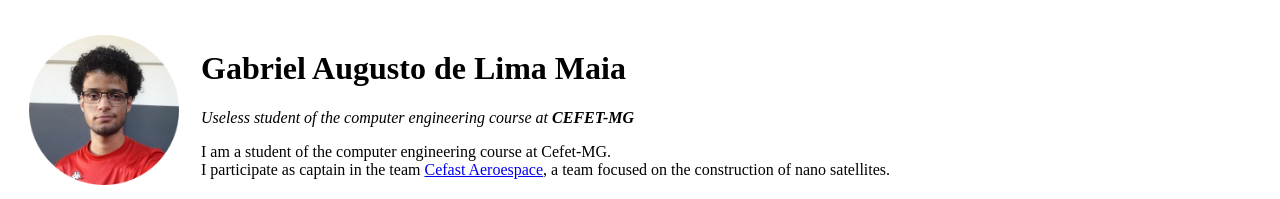
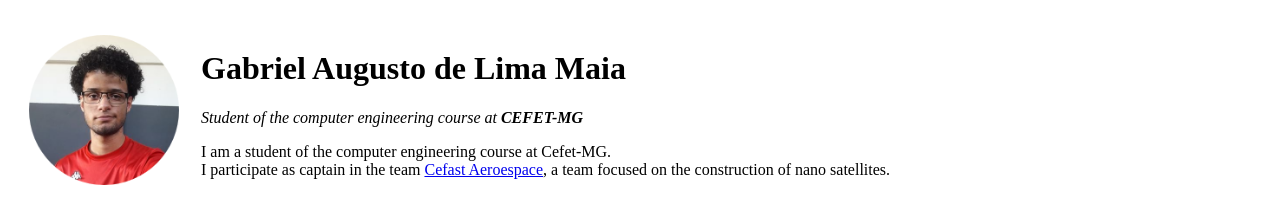
Before and after one commit to Gabitil/curriculum, a plain HTML site: page indexEn.html in a window 1280 px wide. Shown: the top 199 px of the page. Drawn offline with Linux system fonts and the light colour scheme.

Commit message:
Update indexEn.html

```diff
--- a/indexEn.html
+++ b/indexEn.html
@@ -13,7 +13,7 @@
       <td><img src="Imagens/Gabriel.png" alt="Profile image of Gabriel" height="150 150"></td>
       <td>
         <h1>Gabriel Augusto de Lima Maia</h1>
-        <p><em>Useless student of the computer engineering course at <strong>CEFET-MG</strong></em></p>
+        <p><em>Student of the computer engineering course at <strong>CEFET-MG</strong></em></p>
         <p>I am a student of the computer engineering course at Cefet-MG.<br>I participate as captain in the team <a href="https://www.instagram.com/cefastaerospace/">Cefast Aeroespace</a>, a team focused on the construction of nano satellites.</p>
       </td>
     </tr>
```
